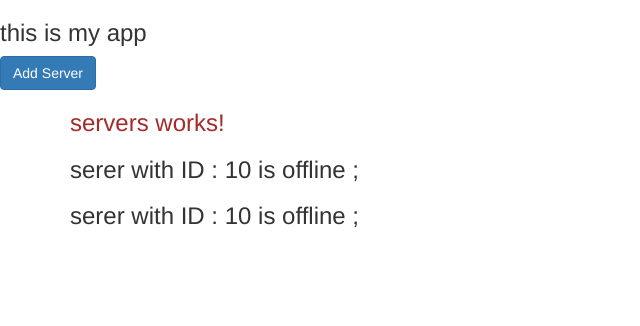
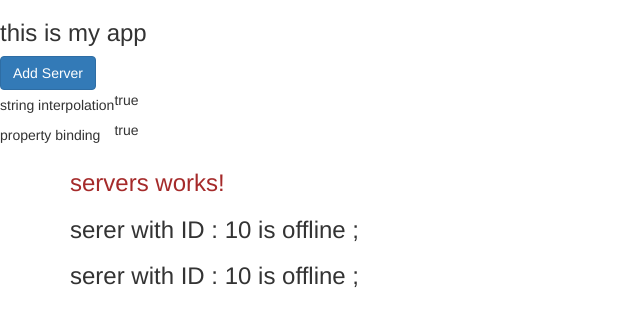
Before and after one commit to sysbender/angular-complete-guide, an Angular app in the folder my-first-app/: page / in a window 1280 px wide. Shown: the top 326 px of the page, without its empty margins (0-640 px from the left). Built offline with nearby package versions, Linux system fonts and the light colour scheme.

Commit message:
string interpolation vs property binding

```diff
--- a/my-first-app/src/app/servers/servers.component.html
+++ b/my-first-app/src/app/servers/servers.component.html
@@ -1,4 +1,29 @@
 <button class="btn btn-primary" [disabled]="!allowNewServer">Add Server</button>
+
+<table>
+    <tr>
+        <td>
+            string interpolation
+        </td>
+        <td>
+            <p>  {{allowNewServer}} </p>
+        </td>
+    </tr>
+    <tr>
+        <td>
+            property binding
+        </td>
+        <td>
+            <p [innerText]="allowNewServer"></p>
+        </td>
+
+    </tr>
+
+</table>
+
+
+
+
 
 
 <div class="container">
```
